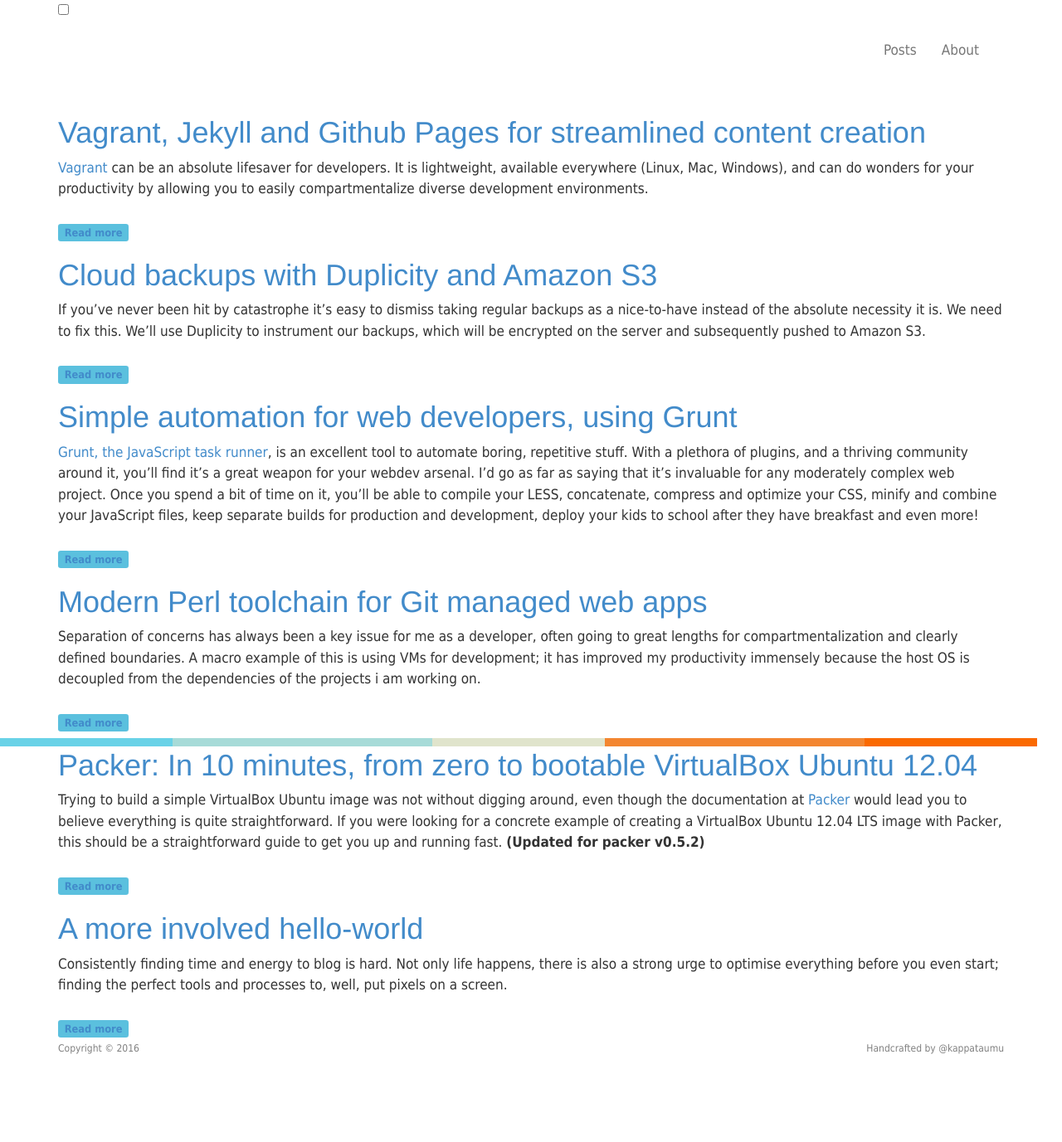
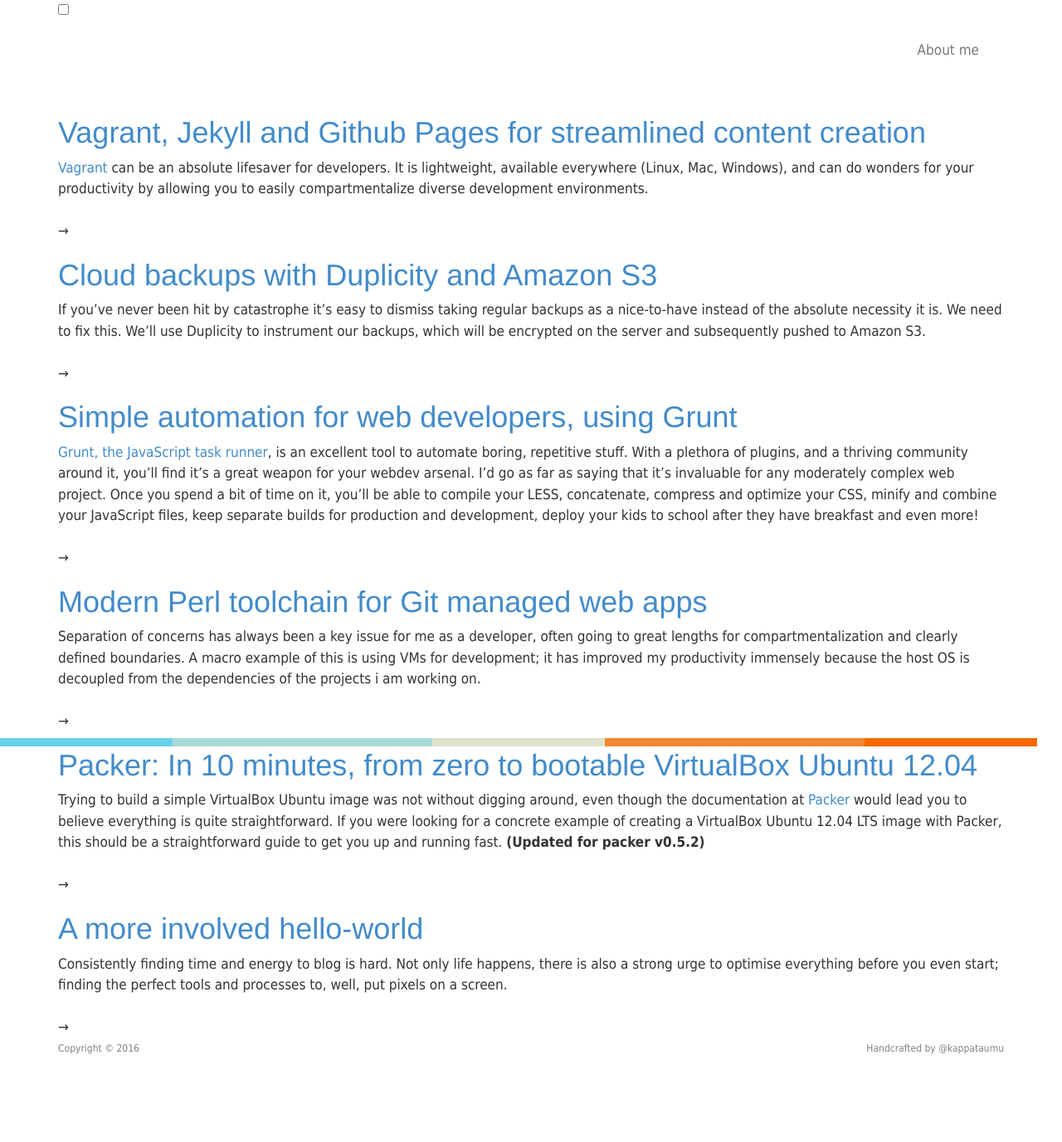
Before and after one commit to ik-fractel/kappataumu.github.com, a Jekyll site: the page built from index.html, in a window 1280 px wide. Shown: the whole page at 83% size. Built offline with Jekyll 4.4.1, drawn with Linux system fonts in a browser that asks for light colours; Markdown is read by kramdown in place of the engine named in the settings.

Commit message:
HTML optimizations

```diff
--- a/_layouts/nouveau.html
+++ b/_layouts/nouveau.html
@@ -54,8 +54,7 @@
 
                     <div id="navbar" class="navbar-collapse navbar-right collapse">
                         <ul class="nav navbar-nav">
-                            <li><a href="/">Posts</a></li>
-                            <li><a href="/about.html">About</a></li>
+                            <li><a href="/about.html">About me</a></li>
                         </ul>
                     </div>
                 </header>
--- a/_layouts/nouveau_article.html
+++ b/_layouts/nouveau_article.html
@@ -2,7 +2,7 @@
 layout: nouveau
 ---
 
-<article>
+<article class="single">
     <header>
         <p class="article-meta">
         	{{ page.date | date: "%B %d, %Y" }}
--- a/index.html
+++ b/index.html
@@ -8,7 +8,7 @@
 
 {% for item in site.categories.articles limit:40 offset:0 %}
 
-    <article>
+    <article class="excerpt">
         <h1>
             <a href="{{site.baseurl}}{{item.url}}" title="{{item.title}}">
                 {{item.title}}
@@ -17,11 +17,7 @@
 
         {{ item.excerpt }}
 
-        <span class="label label-info read-more">
-            <a href="{{site.baseurl}}{{item.url}}" title="{{item.title}}">
-                Read more
-            </a>
-        </span>
+        <span> → </span>
     </article>
 
 {% endfor %}
```
Also changed, not shown: other parts of _layouts/nouveau.html (+3 -3 lines).
